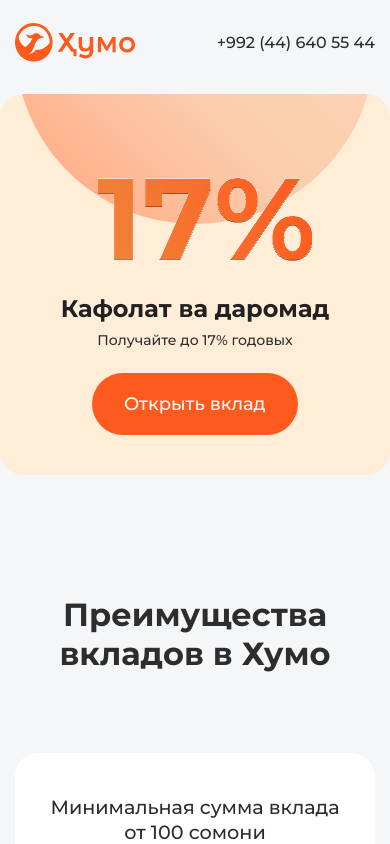
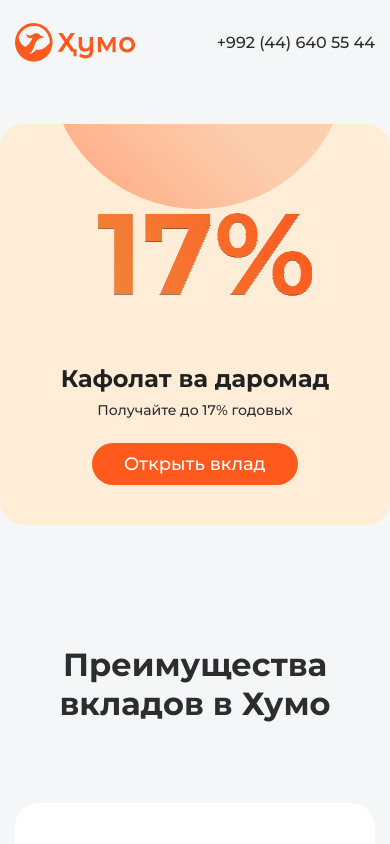
Before and after one commit to islom-sattorov/Kafolat-humo-landing, a React (Create React App) app: page / in a window 390 px wide. Shown: the top 844 px of the page. Built offline with nearby package versions, Linux system fonts and the light colour scheme.

Commit message:
minor fix

```diff
--- a/src/Components/Calculator/Calculator.module.css
+++ b/src/Components/Calculator/Calculator.module.css
@@ -53,7 +53,7 @@
 
 .calculatorContainer .sliderContainer .calculate .slider > div > div > div {
     background: #FF5A1E !important;
-    height: 3px !important;
+    height: 2.5px !important;
 }
 
 .calculatorContainer .sliderContainer .calculate  .slider > div > div > span > div {
@@ -108,7 +108,7 @@
 }
 
 .calculatorContainer .calculateResult{
-    border: 2px solid red;
+    /* border: 2px solid red; */
     display: flex;
     gap: 20px;
     padding: 0 100px 60px 100px;
@@ -120,7 +120,7 @@
     justify-content: flex-end;
     flex-direction: column;
     margin-right: 20px;
-    border: 2px solid green;
+    /* border: 2px solid green; */
 }
 
 .totalResultTitle, .realResultTitle, .percentResultTitle{
@@ -129,15 +129,17 @@
     color: #777777;
     font-weight: 500;
     width: max-content;
+    /* border: 2px solid blue; */
 }
 
 .amountResult, .realResultAmount, .percent{
     font-weight: 500;
-    font-size: 48px;
-    line-height: 64px;
+    font-size: 42px;
+    /* line-height: 64px; */
     color: #212121;
     margin-top: 5px;
     width: max-content;
+    /* border: 2px solid gold; */
 }
 
 /*.amountResult .realResultAmount .percent span{*/
@@ -170,7 +172,7 @@
         /*    color: #ffffff;*/
         /*}*/
 
-        .calculatorContainer .calculateBtn div{
+    .calculatorContainer .calculateBtn div{
     padding: 34px 0 0 0;
     font-weight: 400;
     color: #b0b1b5;
@@ -183,7 +185,7 @@
 
 @media(max-width: 1100px){
     .amountResult, .realResultAmount, .percent{
-       font-size: 42px;
+       font-size: 32px;
     }
 
     .totalResultTitle, .realResultTitle, .percentResultTitle{
@@ -191,11 +193,11 @@
     }
 }
 
-@media(max-width: 920px){
+/* @media(max-width: 920px){
     .calculatorContainer .calculateResult{
         gap: 40px;
     }
-}
+} */
 
 @media(max-width: 880px){
     .calculatorContainer .sliderContainer{
@@ -203,7 +205,7 @@
     }
 
     .calculatorContainer .calculateResult{
-        gap: 40px;
+        gap: 20px;
         padding: 0 30px 60px;
     }
 
@@ -221,15 +223,25 @@
 }
 
 @media(max-width: 780px){
-    .calculatorContainer .calculateResult{
+    .calculatorContainer{
+        max-height: 700px;
+    }
+    /* .calculatorContainer .calculateResult{
         justify-content: space-between;
         gap: 0;
+    } */
+
+    .calculatorContainer .calculateResult{
+        flex-direction: column;
+        gap: 30px;
+        margin-top: 0;
+        padding: 0 0 40px 30px;
     }
 }
 
 @media(max-width: 720px) {
     .calculatorContainer{
-        max-height: 700px;
+        max-height: 900px;
     }
 
     .calculatorContainer .sliderContainer {
@@ -254,6 +266,9 @@
     }
 
     .calculatorContainer .calculateResult{
+        flex-direction: column;
+        gap: 30px;
+        margin-top: 0;
         padding: 0 0 40px 0;
     }
 
--- a/src/Components/Header/Header.module.css
+++ b/src/Components/Header/Header.module.css
@@ -120,7 +120,7 @@
         right:-15px;
     }
 }
-
+/*
 @media(max-width: 780px){
     .header_ellipse{
         max-width: 160px;
@@ -130,7 +130,7 @@
         width: 360px;
         height: 90px;
     }
-}
+} */
 
 
 @media(max-width: 768px){
@@ -170,17 +170,18 @@
         font-size: 18px;
         margin-top: 24px;
         min-width: 206px;
-        min-height: 50px;
+        /* min-height: 50px; */
+        padding: 10px 32px;
     }
 
     .header_ellipse{
         -webkit-transform: rotate(-90deg);
         transform: rotate(-90deg);
-        max-height: 500px;
-        max-width: 500px;
+        /* max-height: 500px; */
+        /* max-width: 500px; */
         width: 50%;
-        top: -123px;
-        right: 24%;
+        top: -70px;
+        right: 25%;
         margin: auto;
     }
 
@@ -204,14 +205,15 @@
 
 @media(max-width: 470px){
     .header_container{
-        max-height: 400px;
-        padding: 200px 0 40px 0;
+        /* max-height: 600px; */
+        /* height: 460px; */
+        padding: 240px 0 40px 0;
     }
 
     .header_ellipse{
         width: 180px;
         right: 27%;
-        top: -160px;
+        top: -140px;
     }
 
     .header_percent{
@@ -226,6 +228,12 @@
         min-width: 150px;
     }
 
+    .header_ellipse{
+        width: 150px;
+        right: 30%;
+        height: 300px;
+    }
+
     .header_title{
         font-size: 24px;
     }
@@ -238,14 +246,16 @@
 
 @media(max-width: 370px){
     .header_ellipse{
-        max-width: 150px;
-        max-height: 280px;
-        right: 25%;
+        /* max-width: 150px; */
+        /* max-height: 280px; */
+        height: 300px;
+        width: 200px;
+        right: 21%;
         top: -100px;
     }
 
     .header_percent{
-        top: 0;
+        top: 30px;
     }
 }
 
@@ -255,7 +265,6 @@
     }
 
     .header_container{
-        min-width: 270px;
         border-radius: 16px;
     }
 
@@ -264,11 +273,14 @@
     }
 
     .header_ellipse{
-        max-width: 140px;
-        top: -119px;
+        width: 200px;
+        height: 280px;
+        top: -50px;
         /* overflow: hidden; */
         border-radius: 15px;
-        right: 70px;
+        /* right: 10%; */
+        left: 0;
+        right: 0px;
     }
 
     .header_percent{
@@ -292,10 +304,12 @@
     }
 
     .header_ellipse{
-        right: 12%;
-        max-width: 200px;
-        max-height: 220px;
+        right: 0px;
+        width: 120px;
+        height: 200px;
+        /* max-width: 200px; */
+        /* max-height: 220px; */
         top: -50px;
-        margin: 0;
+        /* margin: 0; */
     }
 }
--- a/src/Components/Navbar/Navbar.css
+++ b/src/Components/Navbar/Navbar.css
@@ -12,7 +12,7 @@
   justify-content: space-between;
   align-items: center;
   padding-top: 23px;
-  padding-bottom: 30px;
+  padding-bottom: 60px;
 }
 
 .navbar-links {
@@ -68,9 +68,11 @@
 }
 
 @media (max-width: 320px) {
-  .navbar-container {
+  /*
+   .navbar-container {
    height: 70px;
   }
+  */
 
   .navbar-logo{
     max-width: 80px;
```
